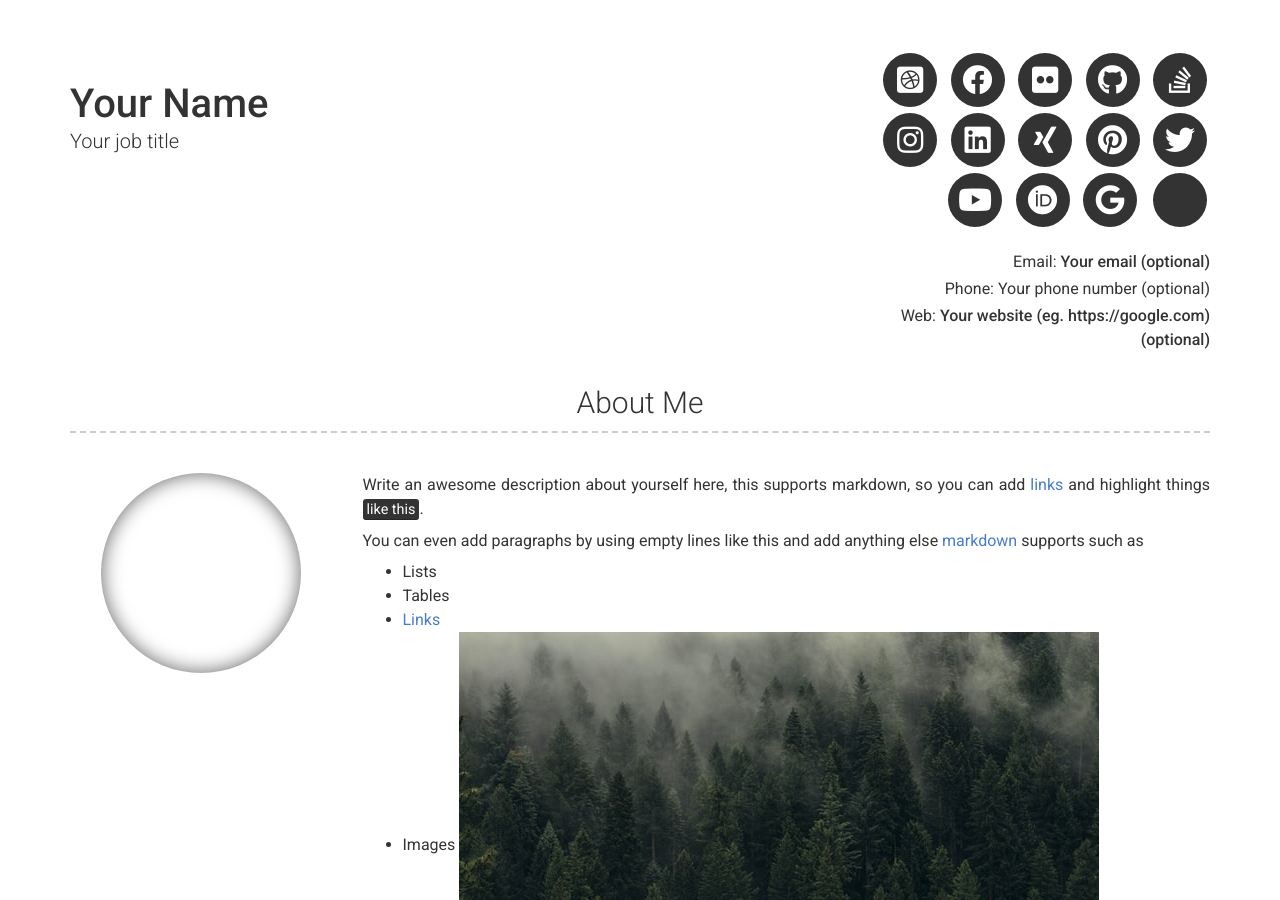
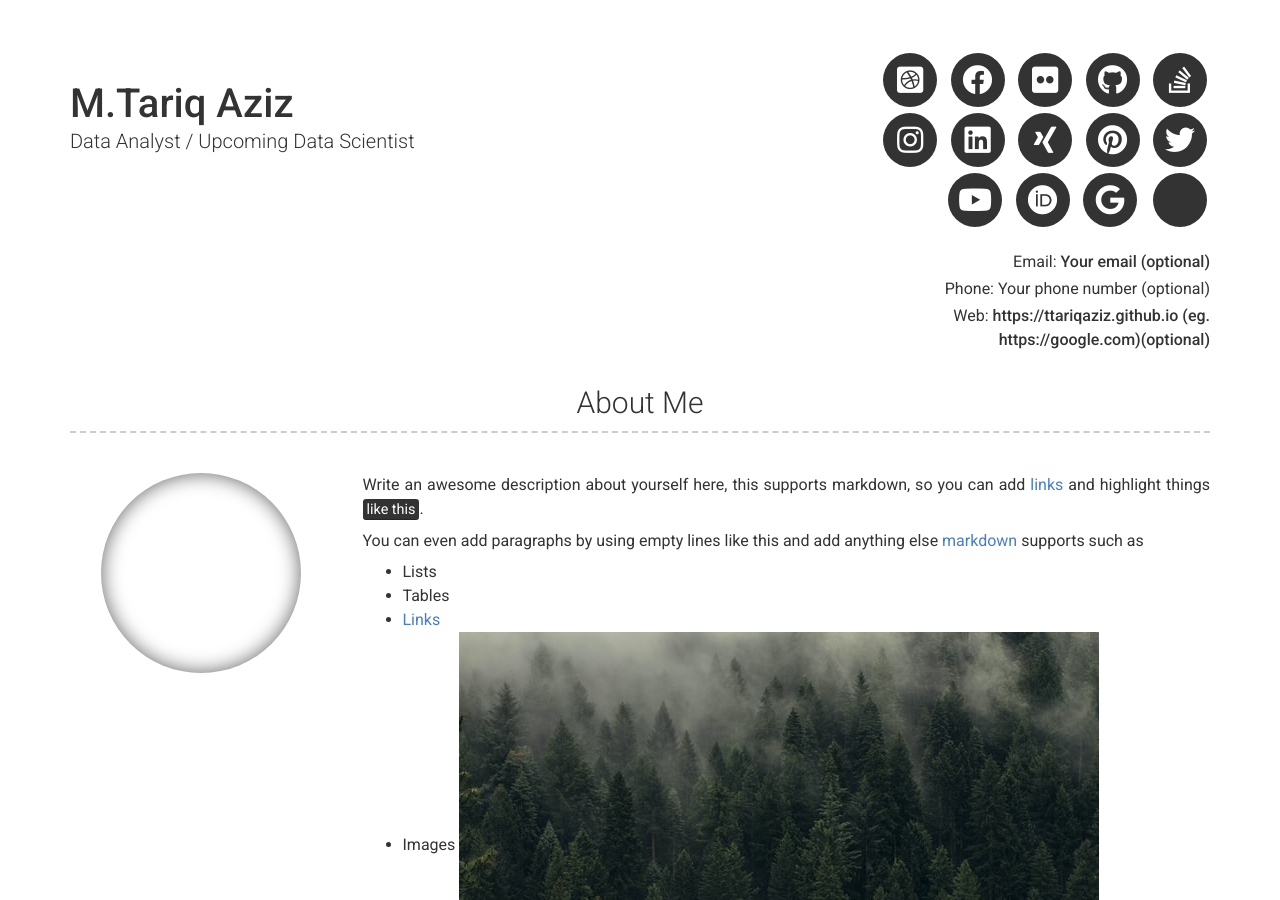
Before and after one commit to ttariqaziz/ttariqaziz.github.io, a Jekyll site: the page built from index.md, in a window 1280 px wide and 900 px high. Built offline with Jekyll 4.4.1, drawn with Linux system fonts in a browser that asks for light colours; nearby versions of some CDN libraries; some of the changed text lies outside the part shown.

Commit message:
Update _config.yml

```diff
--- a/_config.yml
+++ b/_config.yml
@@ -6,13 +6,13 @@ repository: Git repository where your resume will be hosted, only required if yo
 version: 2
 
 # Personal info
-name: Your Name
-title: Your job title
+name: M.Tariq Aziz
+title: Data Analyst / Upcoming Data Scientist
 email: Your email (optional)
 # email_title: Email (Email title override)
 phone: Your phone number (optional)
 # phone_title: Phone (Phone title override)
-website: Your website (eg. https://google.com)(optional)
+website: https://ttariqaziz.github.io (eg. https://google.com)(optional)
 # website_title: Web (Website title override)
 
 # Dark Mode (true/false/never)
```
